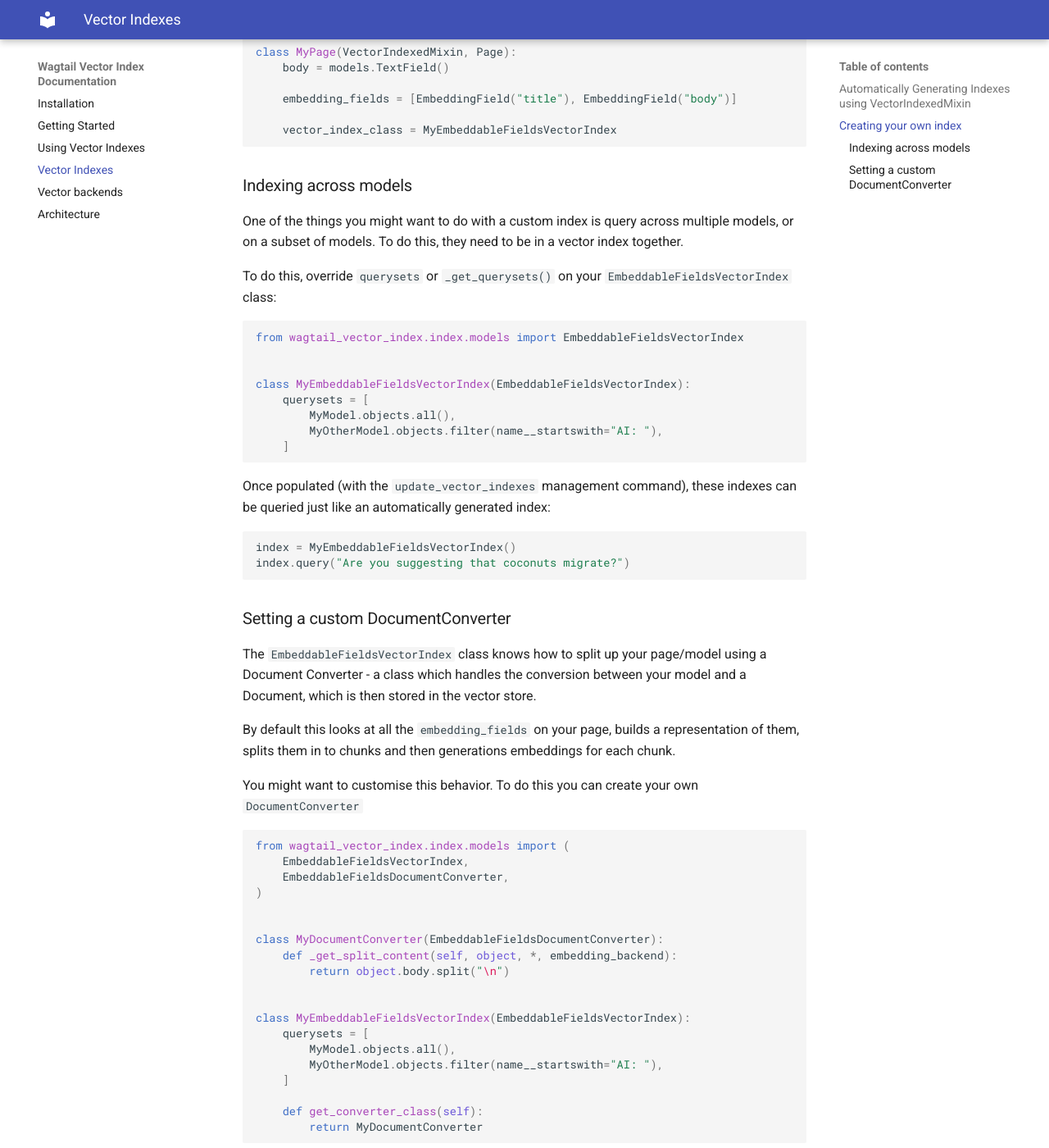
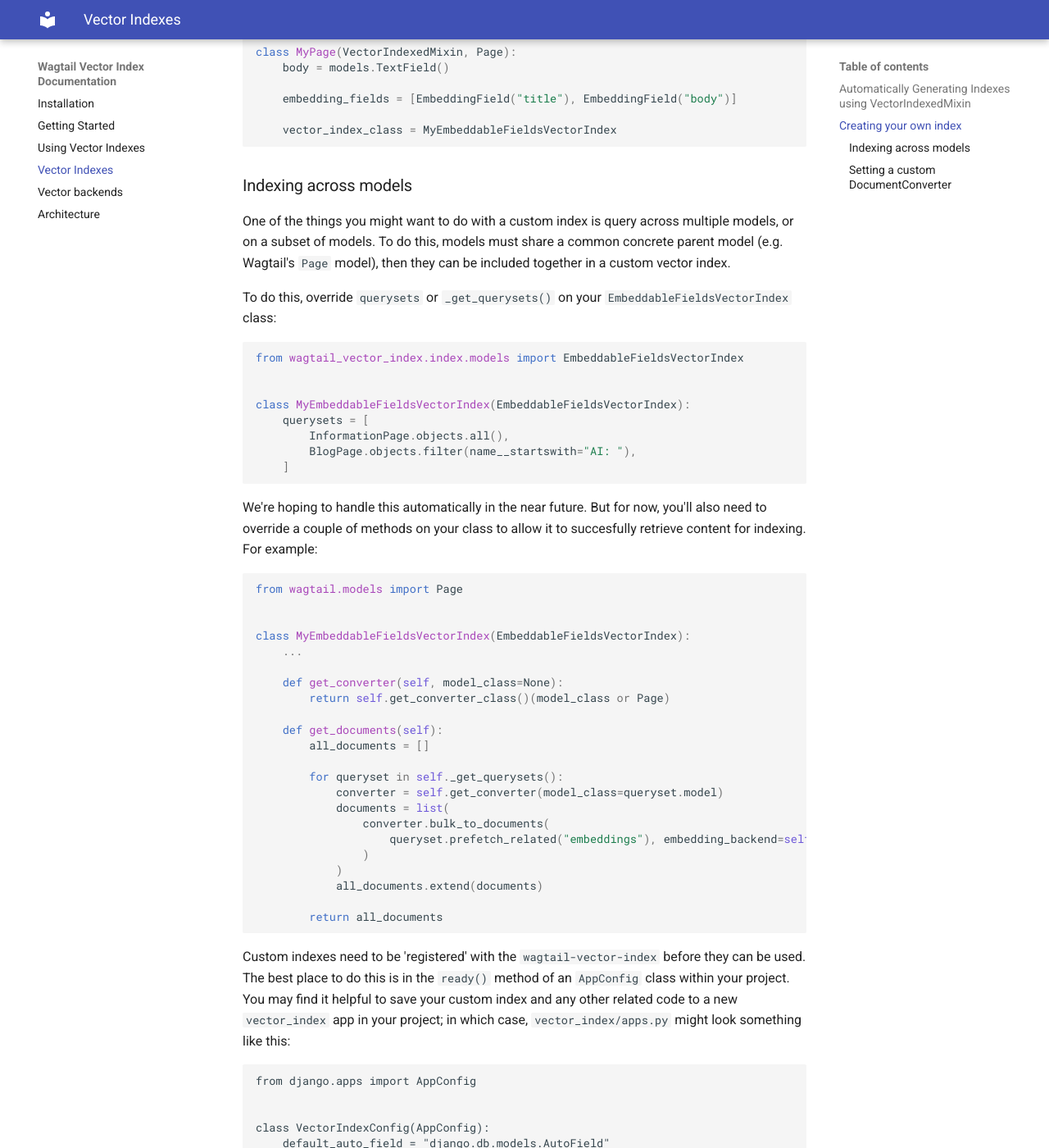
Before and after one commit to wagtail/wagtail-vector-index, an MkDocs documentation site: the page built from docs/vector-indexes.md, in a window 1280 px wide and 1400 px high, scrolled down 1533 px. Shown: the whole window at 82% size. Built offline with MkDocs 1.6.1 and Material for MkDocs 9.7.7, drawn with Linux system fonts in a browser that asks for light colours; some of the changed text lies outside the part shown.

Commit message:
Update the 'Indexing across models' example to include all currently necessary steps

````diff
--- a/docs/vector-indexes.md
+++ b/docs/vector-indexes.md
@@ -62,7 +62,7 @@ class MyPage(VectorIndexedMixin, Page):
 
 ### Indexing across models
 
-One of the things you might want to do with a custom index is query across multiple models, or on a subset of models. To do this, they need to be in a vector index together.
+One of the things you might want to do with a custom index is query across multiple models, or on a subset of models. To do this, models must share a common concrete parent model (e.g. Wagtail's `Page` model), then they can be included together in a custom vector index.
 
 To do this, override `querysets` or `_get_querysets()` on your `EmbeddableFieldsVectorIndex` class:
 
@@ -72,9 +72,55 @@ from wagtail_vector_index.index.models import EmbeddableFieldsVectorIndex
 
 class MyEmbeddableFieldsVectorIndex(EmbeddableFieldsVectorIndex):
     querysets = [
-        MyModel.objects.all(),
-        MyOtherModel.objects.filter(name__startswith="AI: "),
+        InformationPage.objects.all(),
+        BlogPage.objects.filter(name__startswith="AI: "),
     ]
+```
+
+We're hoping to handle this automatically in the near future. But for now, you'll also need to override a couple of methods on your class to allow it to succesfully retrieve content for indexing. For example:
+
+```python
+from wagtail.models import Page
+
+
+class MyEmbeddableFieldsVectorIndex(EmbeddableFieldsVectorIndex):
+    ...
+
+    def get_converter(self, model_class=None):
+        return self.get_converter_class()(model_class or Page)
+
+    def get_documents(self):
+        all_documents = []
+
+        for queryset in self._get_querysets():
+            converter = self.get_converter(model_class=queryset.model)
+            documents = list(
+                converter.bulk_to_documents(
+                    queryset.prefetch_related("embeddings"), embedding_backend=self.embedding_backend
+                )
+            )
+            all_documents.extend(documents)
+
+        return all_documents
+```
+
+Custom indexes need to be 'registered' with the `wagtail-vector-index` before they can be used. The best place to do this is in the `ready()` method of an `AppConfig` class within your project. You may find it helpful to save your custom index and any other related code to a new `vector_index` app in your project; in which case, `vector_index/apps.py` might look something like this:
+
+```
+from django.apps import AppConfig
+
+
+class VectorIndexConfig(AppConfig):
+    default_auto_field = "django.db.models.AutoField"
+    name = "yourprojectname.vector_index"
+
+    def ready(self):
+        from wagtail_vector_index.index import registry
+
+        from .indexes import MyEmbeddableFieldsVectorIndex
+
+        registry.register()(MyEmbeddableFieldsVectorIndex)
+
 ```
 
 Once populated (with the `update_vector_indexes` management command), these indexes can be queried just like an automatically generated index:
````
